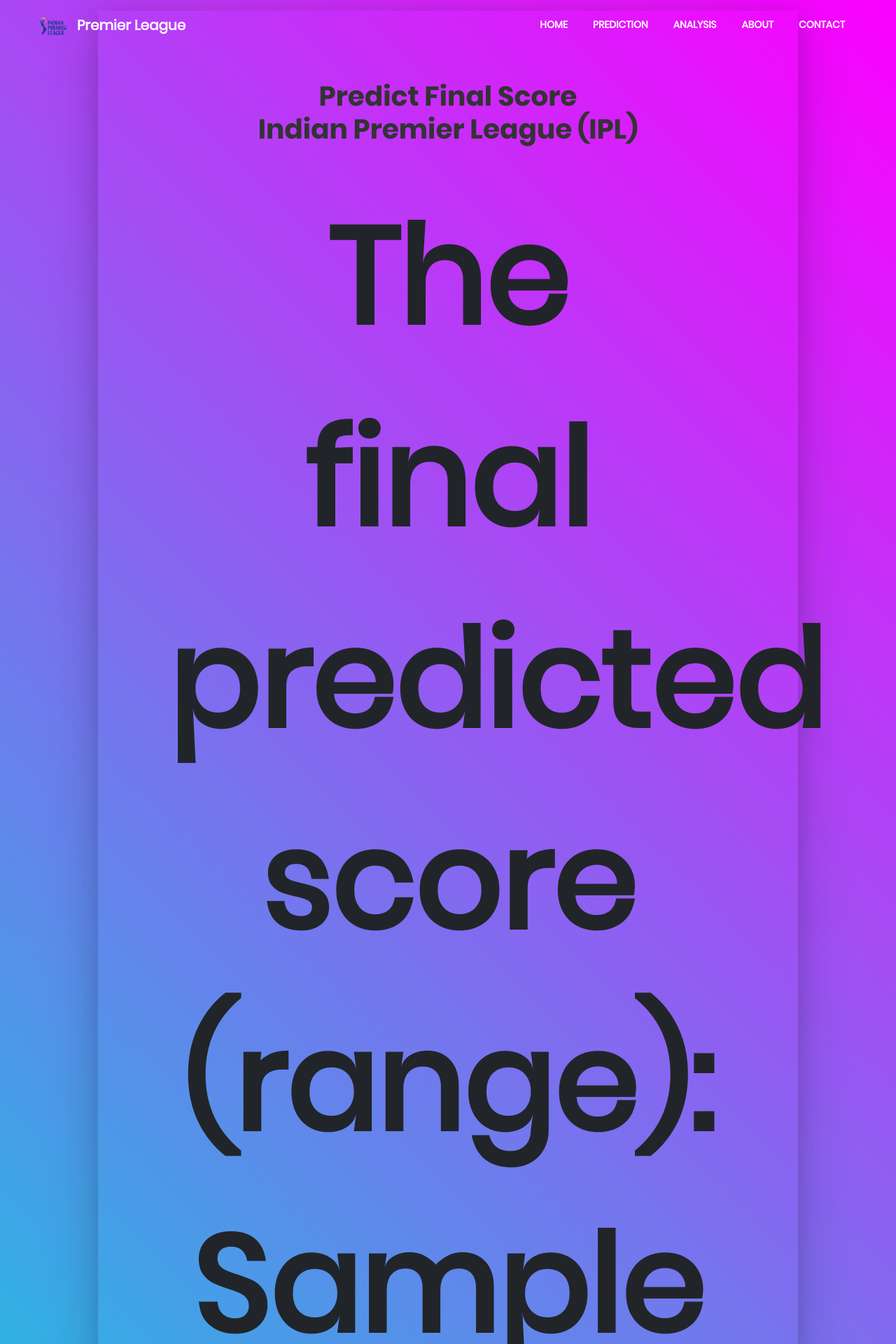
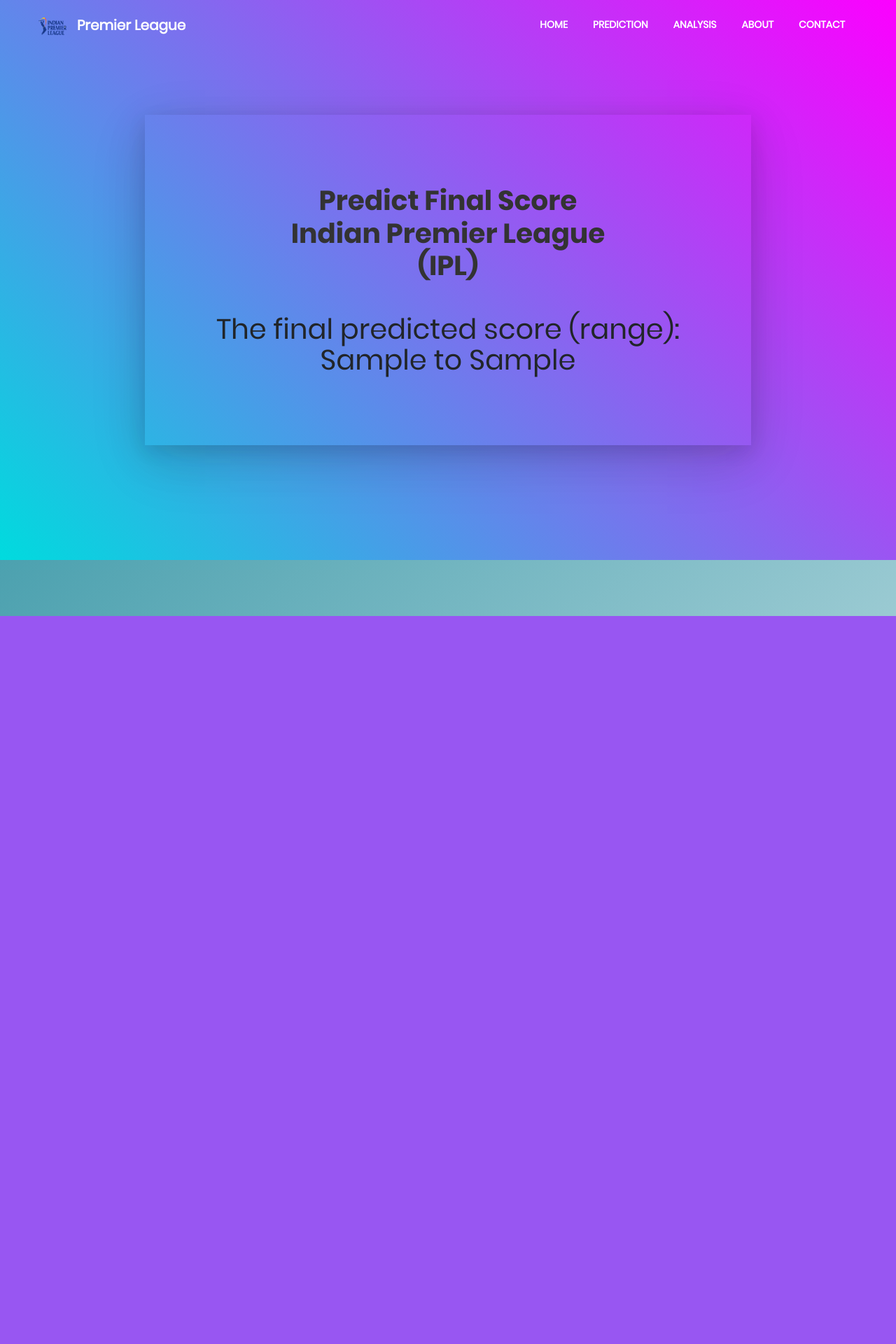
Before and after one commit to PankajChauhanji/cricket-analysis-prediction, a Flask app: template templates/result.html in a window 1280 px wide. Shown: the top 1920 px of the page at 70% size. After the commit the page ends 880 px from the top, so only its background shows below. Run offline with Flask 2, Linux system fonts and the light colour scheme; the template is opened without the code that fills it: most values are stand-ins (such as "Sample title", 1, 10 or a date in 2020); some libraries are stand-ins or nearby versions.

Commit message:
result file added for predictions

```diff
--- a/static/css/main.css
+++ b/static/css/main.css
@@ -654,14 +654,15 @@ body {
   margin-left: 10px;
 }
 #result-count{
-  font-size: 400% !important;
+  font-size: 50% !important;
   font-weight: bold !important;
   text-align: center !important;
 }
 #result-container{
-  width: 600px !important;
-  height: 50% !important;
+  width: 70% !important;
+  height: 20% !important;
   padding: 100px;
+  margin: 100px auto;
   box-shadow: rgba(17, 17, 26, 0.1) 0px 8px 24px, rgba(17, 17, 26, 0.1) 0px 16px 56px, rgba(17, 17, 26, 0.1) 0px 24px 80px;
 }
 
--- a/templates/result.html
+++ b/templates/result.html
@@ -2,19 +2,22 @@
 
 {% block body %}
 <div >
-    <div id="result-container" style="width: 1000px !important;
-    height: 30% !important;
-    padding: 100px;
-    box-shadow: rgba(17, 17, 26, 0.1) 0px 8px 24px, rgba(17, 17, 26, 0.1) 0px 16px 56px, rgba(17, 17, 26, 0.1) 0px 24px 80px;">
+    <div id="result-container" >
         <span class="contact100-form-title">
-            Predict Final Score <br> Indian Premier League (IPL)
+            Predict Final Score <br> Indian Premier League <br>(IPL)
         </span>
         <div id="result-count">
-            <div style="font-size: 300% !important;
-            font-weight: bold !important;
-            text-align: center !important;">
-                The final predicted score (range): {{ lower_limit }} to {{ upper_limit }}
-            </div>
+            <h1>
+            {% if lower_limit > 1000 %}
+                    <div>
+                        Final Score can't be predicted as there was error in input Data.
+                    </div>
+            {% else %}
+                    <div>
+                        The final predicted score (range): {{ lower_limit }} to {{ upper_limit }}
+                    </div>
+            {% endif %}
+        </h1>
         </div>
     </div>
 
```
